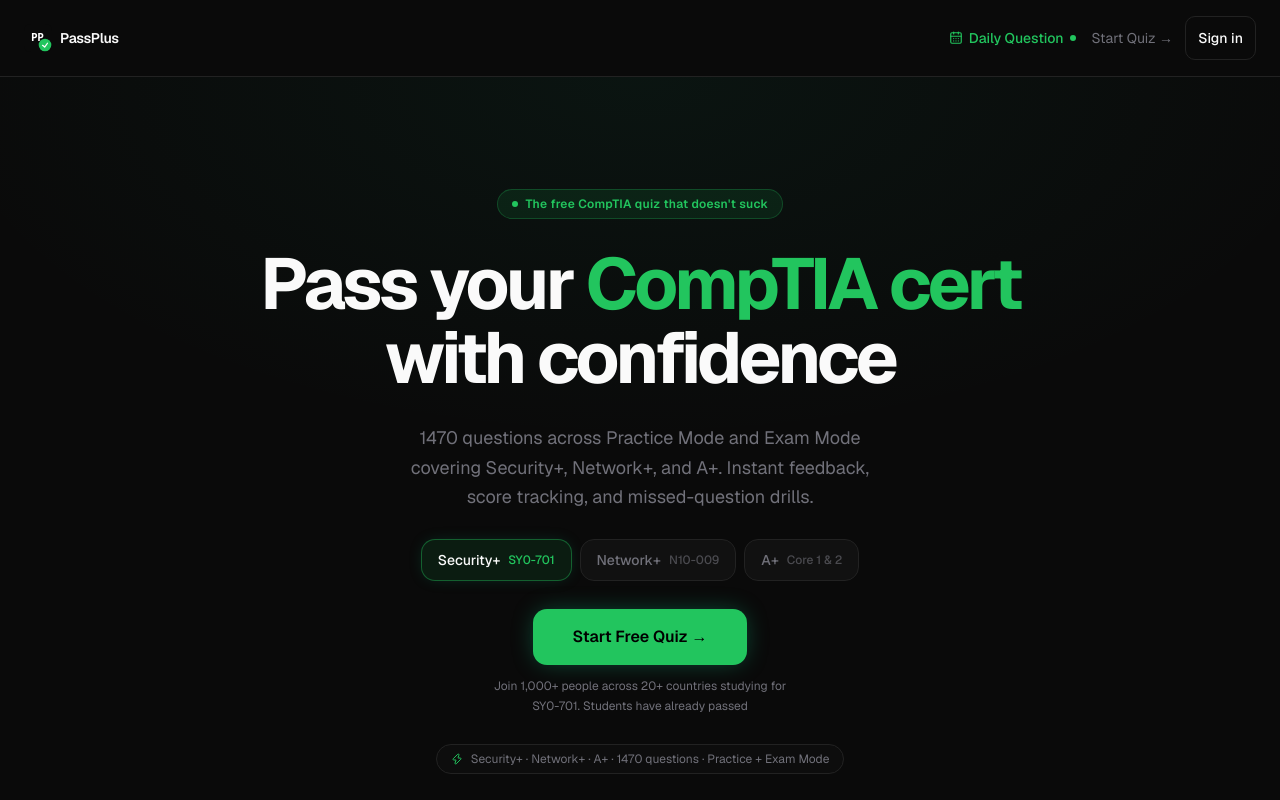
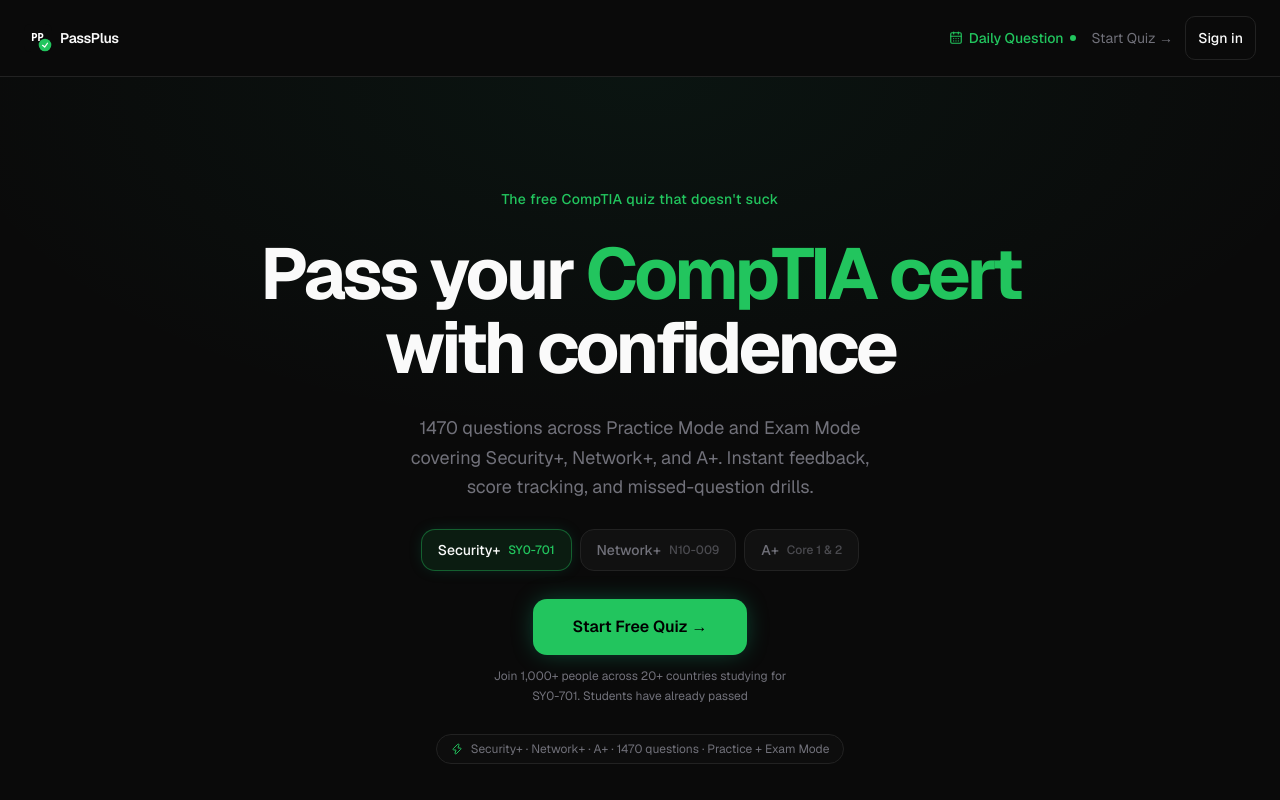
Before and after one commit to RayyanNahavandi/passplus, a Next.js app: page / in a window 1280 px wide. Shown: the top 800 px of the page. Built offline with nearby package versions, Linux system fonts and the light colour scheme; no server answers.

Commit message:
revert tagline to plain text no bubble

```diff
--- a/app/page.tsx
+++ b/app/page.tsx
@@ -399,16 +399,12 @@
         <div className="pointer-events-none absolute inset-0 bg-[radial-gradient(ellipse_80%_50%_at_50%_0%,rgba(16,185,129,0.06)_0%,transparent_70%)]" aria-hidden />
 
         <div className="flex flex-col items-center gap-7 max-w-3xl w-full relative z-10">
-          <motion.div
+          <motion.p
             {...fadeUp(0)}
-            className="inline-flex items-center gap-2 bg-accent-green/10 border border-accent-green/25 text-accent-green text-xs font-semibold tracking-wide px-3.5 py-1.5 rounded-full"
+            className="text-sm text-accent-green font-medium tracking-wide"
           >
-            <span className="relative flex h-1.5 w-1.5">
-              <span className="animate-ping absolute inline-flex h-full w-full rounded-full bg-accent-green opacity-60" />
-              <span className="relative inline-flex rounded-full h-1.5 w-1.5 bg-accent-green" />
-            </span>
             The free CompTIA quiz that doesn&apos;t suck
-          </motion.div>
+          </motion.p>
 
           <motion.h1
             {...fadeUp(0.1)}
```
